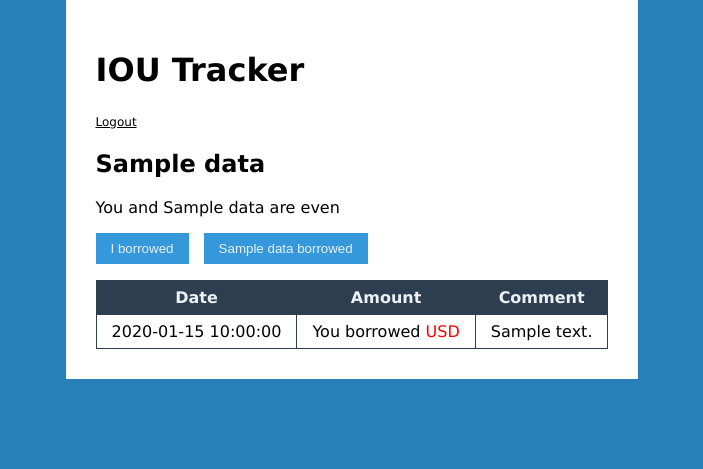
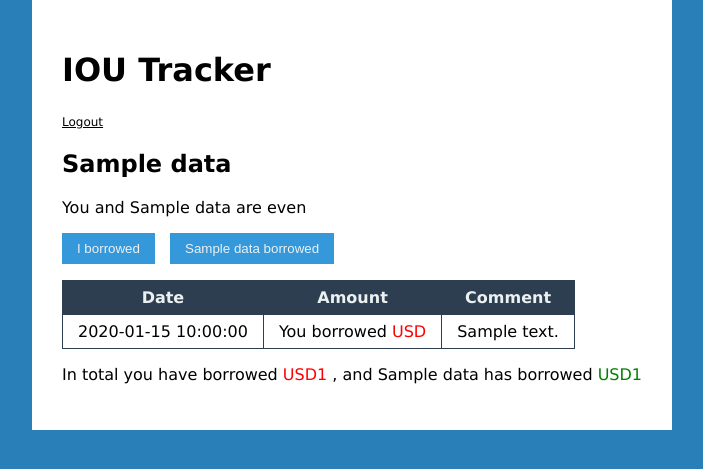
Before and after one commit to joesingo/iou-tracker, a Flask app: template templates/list.html in a window 1280 px wide. Shown: the top 469 px of the page, without its empty margins (288-991 px from the left). Run offline with Flask 2, Linux system fonts and the light colour scheme; the template is opened without the code that fills it: most values are stand-ins (such as "Sample title", 1, 10 or a date in 2020).

Commit message:
Show total borrowed and total owed

```diff
--- a/app.py
+++ b/app.py
@@ -63,9 +63,16 @@ def home():
 
         # Work out the amount owed to the user
         data[person]["owed"] = 0
+        data[person]["total_borrowed"] = 0
+        data[person]["total_owed"] = 0
         for i, t in enumerate(row["value"]["transactions"]):
             sign = -1 if t["borrower"] == session["username"] else 1
             data[person]["owed"] += sign * t["amount"]
+
+            if t["borrower"] == session["username"]:
+                data[person]["total_borrowed"] += t["amount"]
+            else:
+                data[person]["total_owed"] += t["amount"]
 
             # Format date so it can be displayed nicely in template
             date = datetime.fromtimestamp(t["timestamp"])
--- a/templates/list.html
+++ b/templates/list.html
@@ -115,6 +115,16 @@
 
                 </tbody>
             </table>
+
+            <p>
+                In total you have borrowed <span class="debt">
+                {{ data[i]["currency"] }}{{ data[i]["total_borrowed"] }}
+                </span>,
+                and {{ i }} has borrowed <span class="owed">
+                {{ data[i]["currency"] }}{{ data[i]["total_owed"] }}
+                </span>
+            </p>
+
         </div>
 
     {% endfor %}
```
